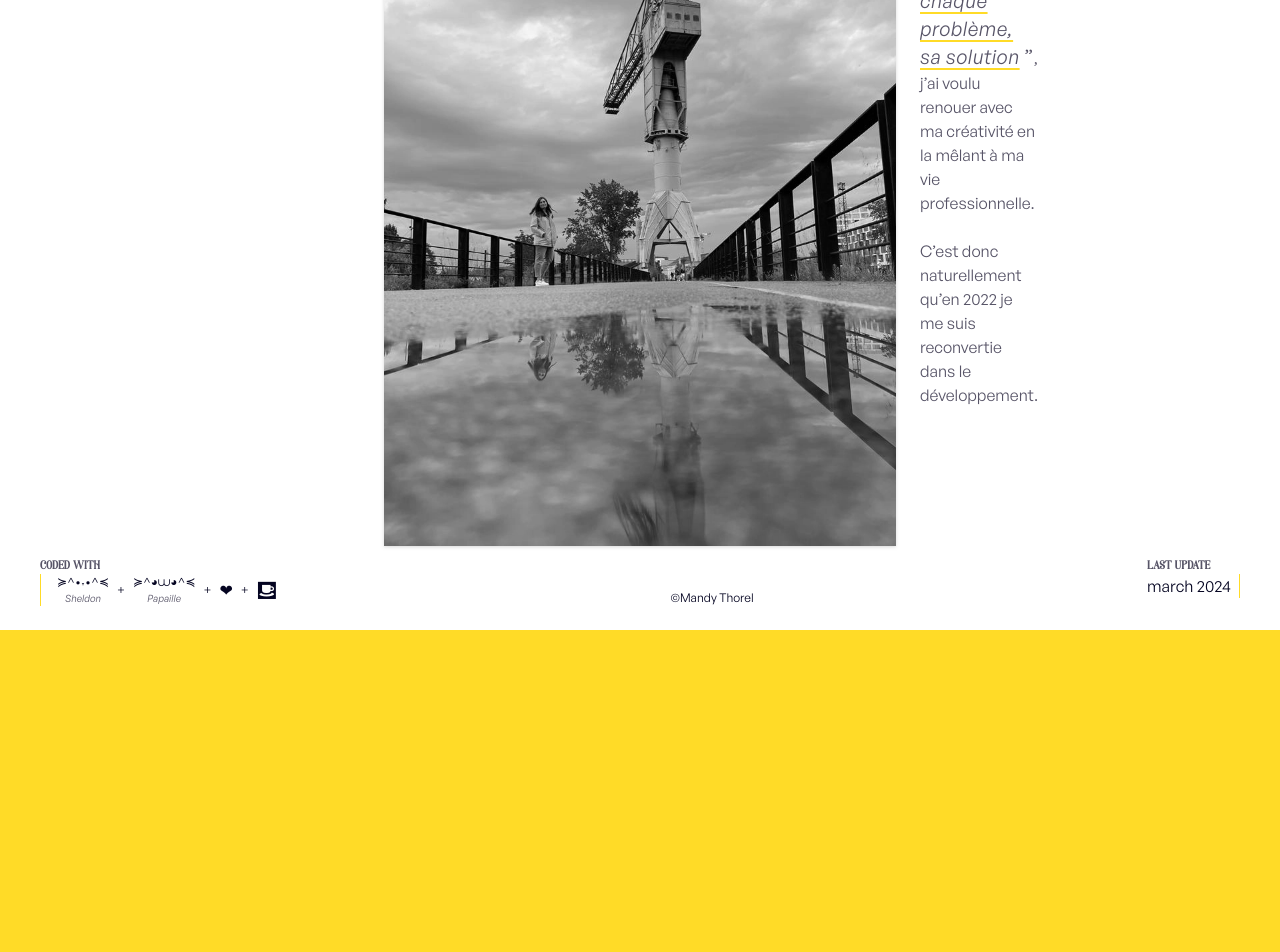
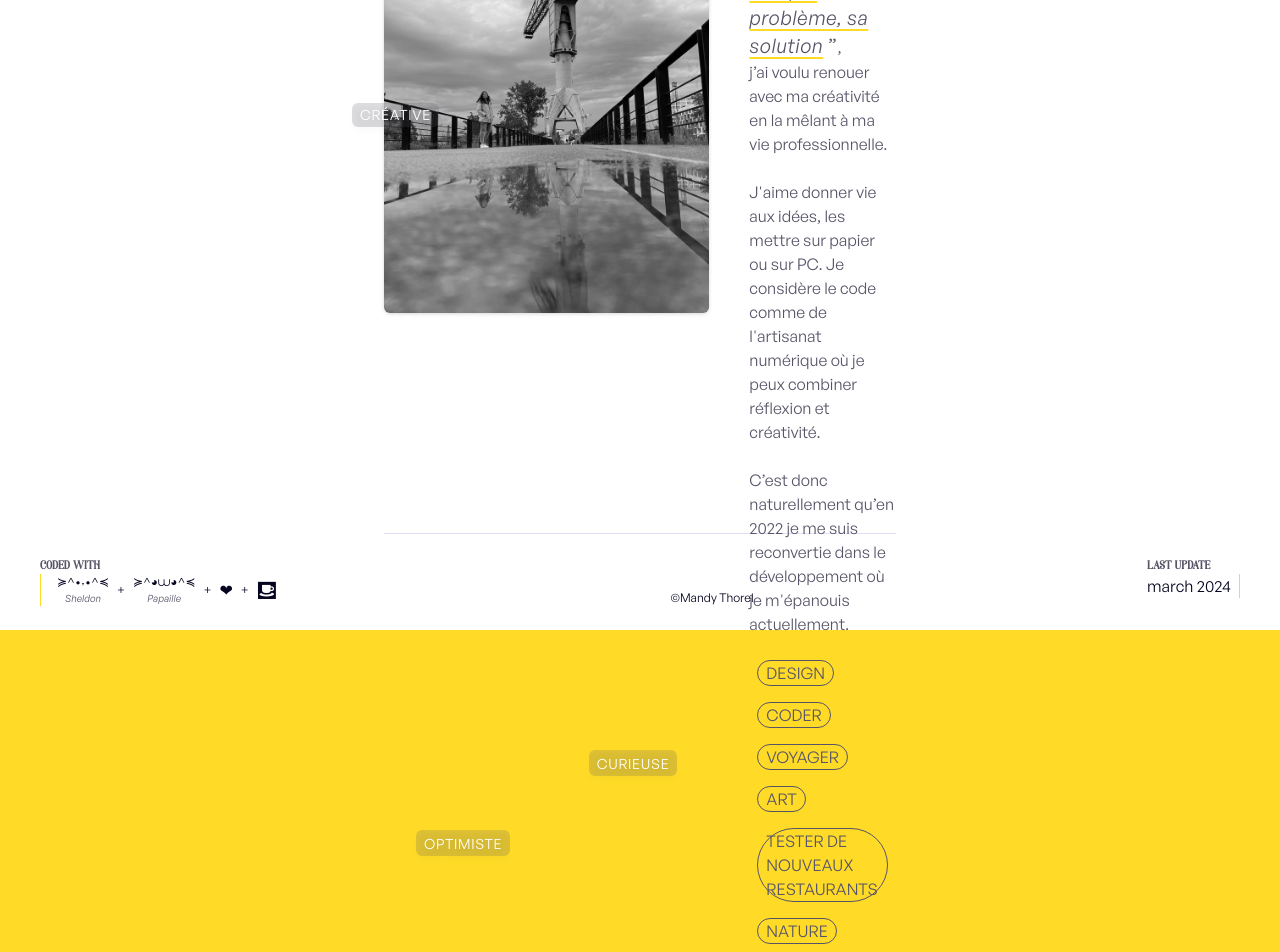
Before and after one commit to MandyTrl/mdytrl, a Next.js app: page /about in a window 1280 px wide. Shown: the part 483-1435 px from the top of the page. Before the commit the page ends 1113 px from the top, so only its background shows below. Built offline with nearby package versions, Linux system fonts and the light colour scheme; what tailwindcss-gradients would draw is missing.

Commit message:
create layout about page + add soft skills on profil picture + add link for project

```diff
--- a/src/app/about/page.tsx
+++ b/src/app/about/page.tsx
@@ -1,33 +1,9 @@
-import ProfilPicture from '@/components/PictureProfil'
+import { AboutLayout } from '../layouts/AboutLayout'
 
 export default function About() {
   return (
     <main className="flex flex-col h-screen font-generalSans mt-40">
-      <h2 className="text-6xl font-bold">Moi c&apos;est Mandy,</h2>
-
-      <div className="text-gray-primary">
-        <p className="text-m mb-4 my-[2px]">
-          <span className="font-soria tracking-wide uppercase">Mandy Thorel </span>dans mon quotidien,
-          <span className="font-soria tracking-wide uppercase"> Didy </span>
-          pour la famille, ou encore <span className="font-soria tracking-wide uppercase"> Humaine </span>par mes chats.
-        </p>
-
-        <div className="flex items-between">
-          <ProfilPicture />
-          <p className="w-2/4 ml-6">
-            Après une belle expérience dans le service client où l’adage est :{' '}
-            <span className="text-xl tracking-wide">
-              “{' '}
-              <span className="italic underline underline-offset-4 decoration-yel-primary">
-                À chaque problème, sa solution
-              </span>{' '}
-              ”
-            </span>
-            ,<br></br> j’ai voulu renouer avec ma créativité en la mêlant à ma vie professionnelle. <br></br>
-            <br></br>C’est donc naturellement qu’en 2022 je me suis reconvertie dans le développement.
-          </p>
-        </div>
-      </div>
+      <AboutLayout />
     </main>
   )
 }
--- /dev/null
+++ b/src/app/layouts/AboutLayout.tsx
@@ -0,0 +1,9 @@
+import { AboutSection } from '@/components/AboutSection'
+
+export const AboutLayout = () => {
+  return (
+    <>
+      <AboutSection />
+    </>
+  )
+}
--- a/src/app/layouts/ProjectLayout.tsx
+++ b/src/app/layouts/ProjectLayout.tsx
@@ -67,14 +67,23 @@ export const ProjectLayout = () => {
       </ul>
 
       <div>
-        <p
+        <div className="flex items-center justify-between mb-4 uppercase text-xs tracking-wide">
+          <div
             className={clsx(
               project.type === 'OpenClassRooms' ? 'bg-[#7451EB] text-white' : 'bg-yel-secondary text-primary',
-            'w-fit rounded-lg px-2 py-[1px] mb-4 uppercase text-xs tracking-wide'
+              'w-fit rounded-lg px-2 py-[1px] mr-2'
             )}
           >
             {project.type}
+          </div>
+
+          <p className="flex justify-center hover:cursor-pointer">
+            <span className="text-gray-primary underline underline-offset-4 hover:decoration-yel-primary mr-2">
+              Consulter le site
+            </span>
+            <span className="font-semibold">⤴</span>
           </p>
+        </div>
 
         <div className="flex items-center mb-4">
           <p className="font-semibold uppercase text-xs mr-2 tracking-wide">Description</p>
--- /dev/null
+++ b/src/components/AboutSection.tsx
@@ -0,0 +1,45 @@
+import ProfilPicture from './PictureProfil'
+import { ThingsILove } from './ThingsILove'
+
+export const AboutSection = () => {
+  return (
+    <div>
+      <h2 className="text-6xl font-bold">Moi c&apos;est Mandy,</h2>
+
+      <div className="text-gray-primary">
+        <p className="text-m mb-4 my-[2px]">
+          <span className="font-soria tracking-wide uppercase">Mandy Thorel </span>dans mon quotidien,
+          <span className="font-soria tracking-wide uppercase"> Didy </span>
+          pour la famille, ou encore
+          <span className="font-soria tracking-wide uppercase"> Humaine </span>par mes chats.
+        </p>
+
+        <div className="flex items-between">
+          <ProfilPicture />
+
+          <div className="flex flex-col w-2/4 ml-6 mt-[13px]">
+            <p>
+              Après une belle expérience dans le service client où l’adage est :{' '}
+              <span className="text-xl tracking-wide">
+                “{' '}
+                <span className="italic underline underline-offset-4 decoration-yel-primary">
+                  À chaque problème, sa solution
+                </span>{' '}
+                ”
+              </span>
+              ,<br></br> j’ai voulu renouer avec ma créativité en la mêlant à ma vie professionnelle.
+              <br></br>
+              <br></br>
+              J&apos;aime donner vie aux idées, les mettre sur papier ou sur PC. Je considère le code comme de
+              l&apos;artisanat numérique où je peux combiner réflexion et créativité.
+              <br></br>
+              <br></br>C’est donc naturellement qu’en 2022 je me suis reconvertie dans le développement où je
+              m&apos;épanouis actuellement.
+            </p>
+            <ThingsILove />
+          </div>
+        </div>
+      </div>
+    </div>
+  )
+}
--- a/src/components/PictureProfil.tsx
+++ b/src/components/PictureProfil.tsx
@@ -1,13 +1,28 @@
 import Image from 'next/image'
+import { Separator } from './UI/Separator'
 
 export default function ProfilPicture() {
   return (
+    <div className="group relative m-4 ml-0">
       <Image
         alt="Mandy Thorel, photo en noir et blanc"
         src="/assets/mdytrl.webp"
         width={568}
         height={824}
-      className="drop-shadow transition ease-in-out duration-700	saturate-0 hover:saturate-100 hover:cursor-pointer"
+        className=" drop-shadow rounded-md transition ease-in-out duration-700	saturate-0 hover:saturate-100 hover:cursor-pointer"
       />
+      <span className="absolute px-2 py-[2px] rounded-md bg-gray-primary bg-opacity-20 drop-shadow-md text-white uppercase tracking-wider text-sm top-56 -left-8 group-hover:-translate-y-2 group-hover:translate-x-6 duration-300">
+        Créative
+      </span>
+      <span className="absolute px-2 py-[2px] rounded-md bg-gray-primary bg-opacity-20 drop-shadow-md text-white uppercase tracking-wider text-sm pt-1 top-12 right-2 group-hover:translate-y-6 group-hover:-translate-x-2 duration-300">
+        Organisée
+      </span>
+      <span className="absolute px-2 py-[2px] rounded-md bg-gray-primary bg-opacity-20 drop-shadow-md text-white uppercase tracking-wider text-sm pt-1 bottom-20 left-8 group-hover:-translate-y-4 group-hover:translate-x-6 duration-300">
+        Optimiste
+      </span>
+      <span className="absolute px-2 py-[2px] rounded-md bg-gray-primary bg-opacity-20 drop-shadow-md text-white uppercase tracking-wider text-sm pt-1 bottom-40 right-8 group-hover:-translate-y-4 group-hover:-translate-x-6 duration-300">
+        Curieuse
+      </span>
+    </div>
   )
 }
--- /dev/null
+++ b/src/components/ThingsILove.tsx
@@ -0,0 +1,21 @@
+import { v4 as uuidv4 } from 'uuid'
+import { stuffs } from '@/utils/datas/things-i-love.ts'
+
+export const ThingsILove = () => {
+  return (
+    <div className="mt-4">
+      <ul className="flex flex-wrap">
+        {stuffs.map((stuff: string) => {
+          return (
+            <li
+              key={uuidv4()}
+              className="w-fit border border-gray-primary rounded-full px-2 my-2 mx-2 uppercase hover:scale-x-110 hover:cursor-pointer duration-300"
+            >
+              {stuff}
+            </li>
+          )
+        })}
+      </ul>
+    </div>
+  )
+}
--- /dev/null
+++ b/src/utils/datas/things-i-love.ts
@@ -0,0 +1 @@
+export const stuffs: string[] = ['design', 'coder', 'voyager', 'art', 'tester de nouveaux restaurants', 'nature']
```
Lines whose indentation alone changed are shown as unchanged.
